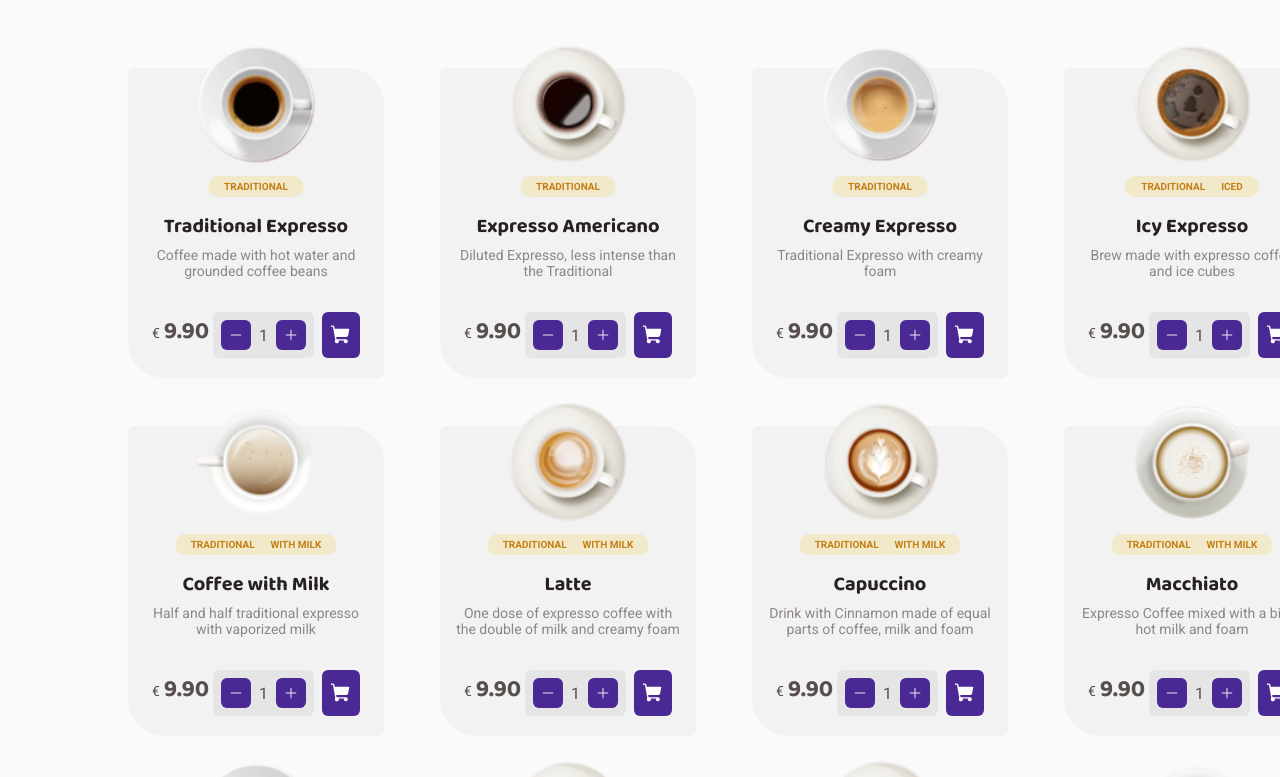
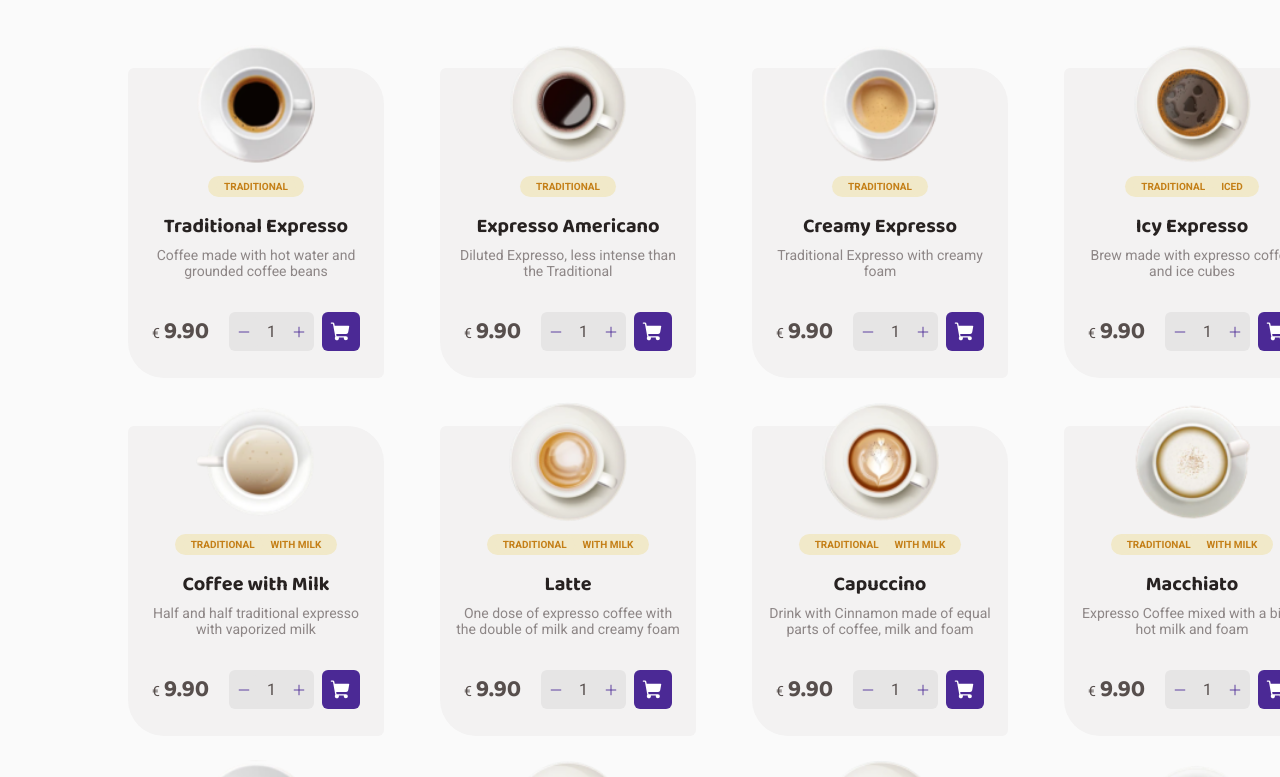
Before and after one commit to fernandofreamunde/challenge-coffee, a React (Vite) app: page / in a window 1280 px wide. Shown: the part 733-1510 px from the top of the page. Built offline with nearby package versions, Linux system fonts and the light colour scheme.

Commit message:
:bug: fix the buttons...

```diff
--- a/src/pages/Home/components/ProductCard/styles.ts
+++ b/src/pages/Home/components/ProductCard/styles.ts
@@ -77,11 +77,14 @@ export const CartController = styled.div`
     gap: 0.5rem;
     align-items: center;
     border-radius: 6px;
-    padding: 0.5rem;
     background-color: ${(props) => props.theme['base-button']};
 
-    span {
+    button {
+      background-color: ${(props) => props.theme['base-button']};
       color: ${(props) => props.theme['purple-dark']};
+      &:hover {
+        background-color: ${(props) => props.theme['base-hover']};
+      }
     }
   }
 
```
